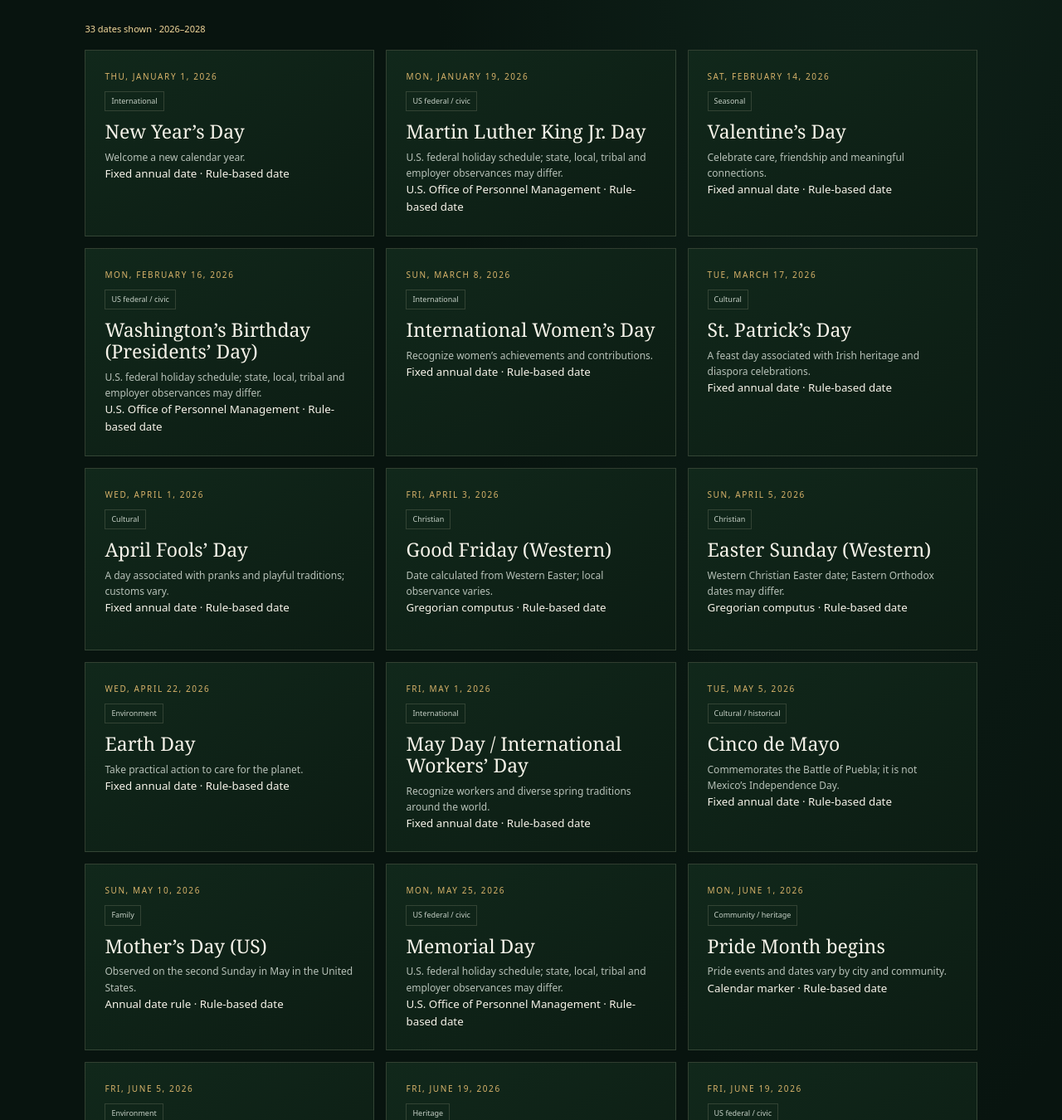
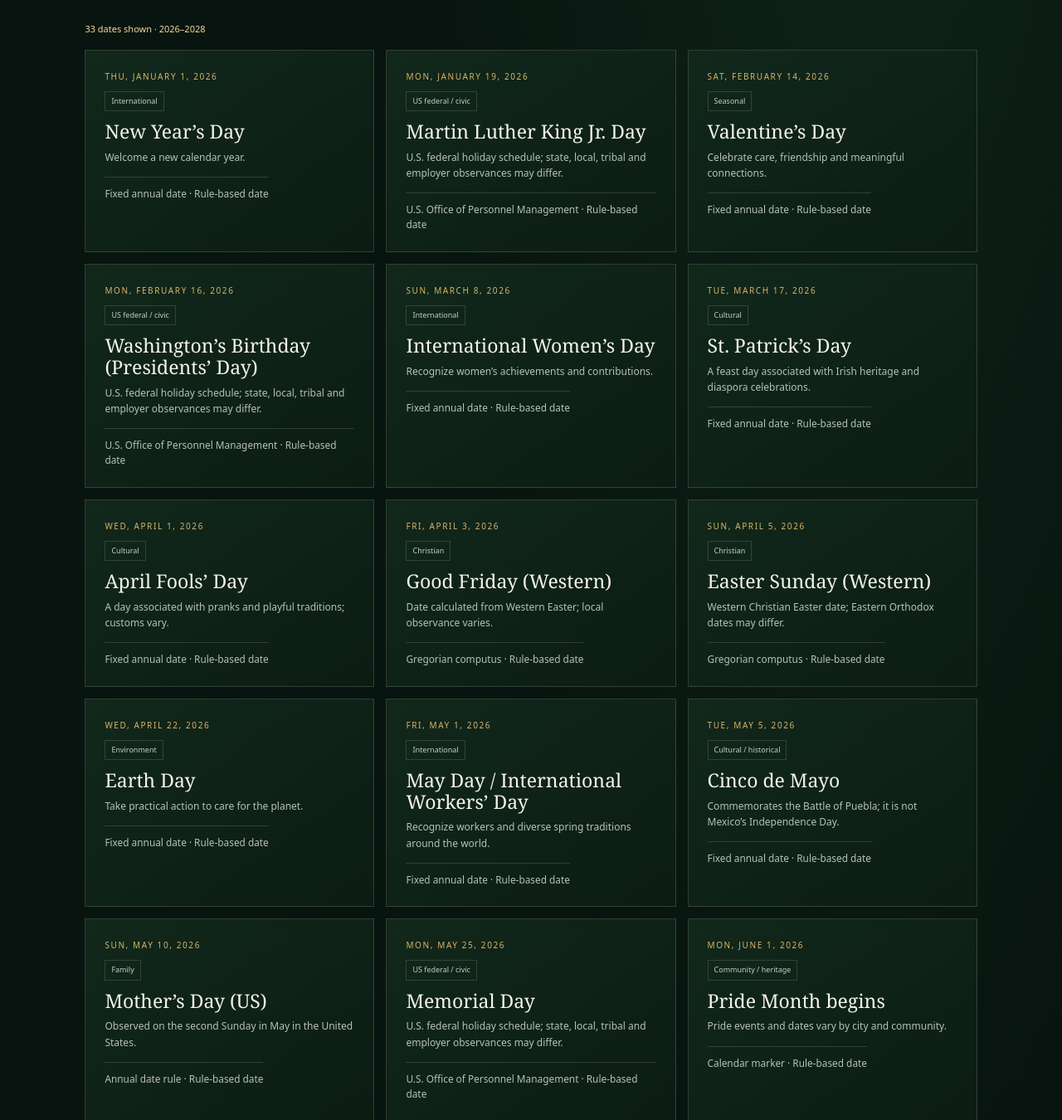
Before and after one commit to crowrulesentertainment-oss/holidays, a PHP site: page /holidays.html in a window 1280 px wide. Shown: the part 802-2152 px from the top of the page at 83% size. Run offline with PHP 8.4, Linux system fonts and the light colour scheme.

Commit message:
Style calendar source notes for year-round view

```diff
--- a/assets/css/v3.css
+++ b/assets/css/v3.css
@@ -81,3 +81,7 @@ a:focus-visible,button:focus-visible,input:focus-visible,select:focus-visible,te
 
 /* Compact desktop navigation for the expanded V3 information architecture */
 @media(max-width:1180px) and (min-width:901px){.site-header{gap:12px;padding-inline:20px}.nav{gap:8px}.nav a{font-size:10px}.brand{font-size:10px;letter-spacing:1px}.brand-mark{font-size:24px}.header-cta{padding:8px 10px;font-size:10px}}
+
+.calendar-source-note{display:block;margin-top:14px;color:var(--muted);font-size:.74rem;line-height:1.55;border-top:1px solid var(--line);padding-top:10px}
+#calendar-year-filter{min-width:120px}
+@media(max-width:600px){.calendar-source-note{font-size:.78rem}}
```
